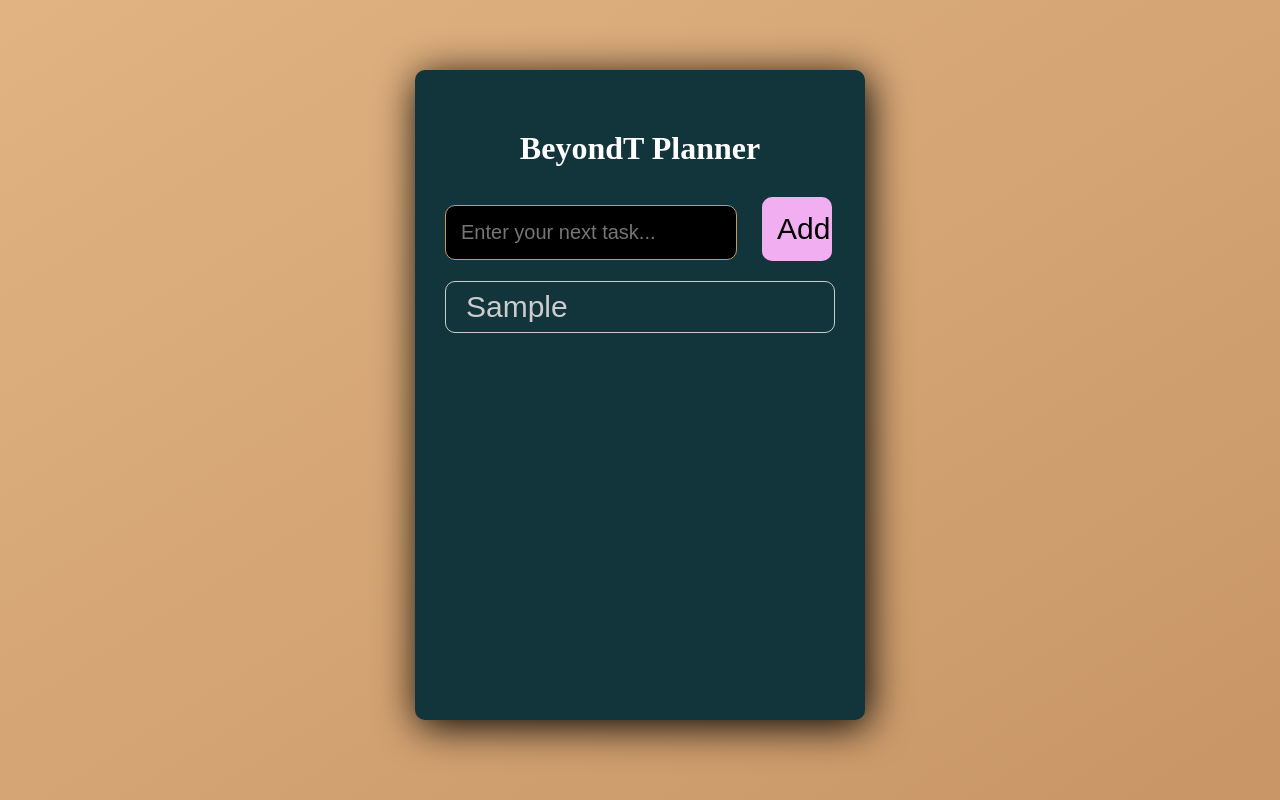
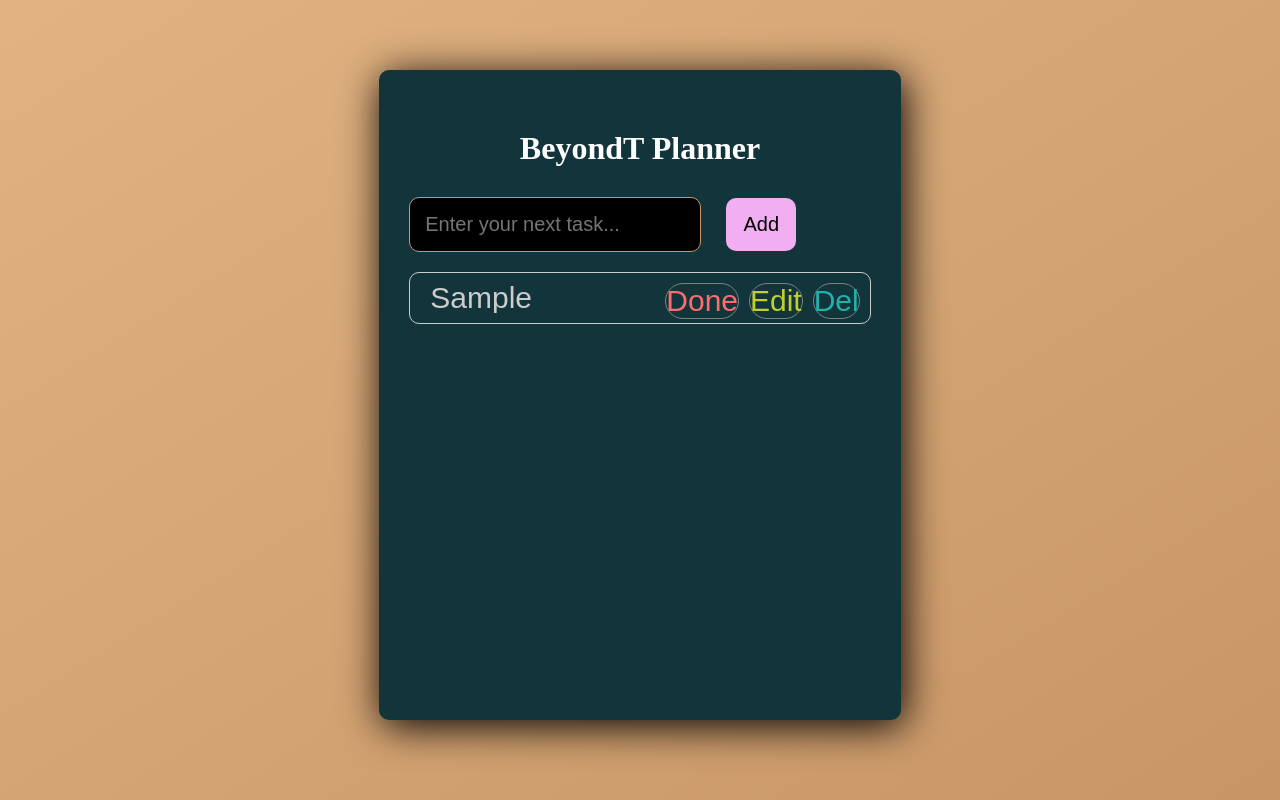
Before and after one commit to kenyansa/BeyondT_final_project_phase3_FI, a React (Create React App) app: page / in a window 1280 px wide. Both pictures are taken after typing "Sample" into the empty fields and a click on the button "Add". Built offline with nearby package versions, Linux system fonts and the light colour scheme.

Commit message:
remove fa buttons and replace with the manual ones

```diff
--- a/package.json
+++ b/package.json
@@ -6,6 +6,8 @@
     "@testing-library/jest-dom": "^5.16.4",
     "@testing-library/react": "^13.3.0",
     "@testing-library/user-event": "^13.5.0",
+    "fontawesome-4.7": "^4.7.0",
+    "fontawesome-5-icons-list": "^1.0.1",
     "react": "^18.2.0",
     "react-dom": "^18.2.0",
     "react-scripts": "5.0.1",
--- a/public/index.html
+++ b/public/index.html
@@ -12,6 +12,7 @@
     <link rel="apple-touch-icon" href="%PUBLIC_URL%/logo192.png" />
     <link rel="manifest" href="%PUBLIC_URL%/manifest.json" />
     <link rel="stylesheet" href="https://stackpath.bootstrapcdn.com/font-awesome/4.7.0/css/font-awesome.min.css" type="css/text"/>
+    <link rel="stylesheet" href="path/to/font-awesome/css/font-awesome.min.css">
     <title>BeyondT</title>
   </head>
   <body>
--- a/src/App.css
+++ b/src/App.css
@@ -41,7 +41,7 @@ padding: 0;
 .button-add{
   width: 70px;
   padding: 15px 15px;
-  font-size: 30px;
+  font-size: 20px;
   border-radius: 10px;
   border: 0;
   background-color: #f1aff1;
@@ -58,14 +58,15 @@ padding: 0;
 }
 
 .button-complete,
+.task-complete,
 .button-delete,
 .button-edit {
-  border :none;
+  border : solid 1px grey;
   outline: none;
   cursor: pointer;
   background-color: transparent;
   font-size: 30px;
-  border-radius: 50px;
+  border-radius: 30px;
 }
 
 .button-complete {
--- a/src/components/TodoList.js
+++ b/src/components/TodoList.js
@@ -8,23 +8,17 @@ const TodoList = ({todos, setTodos}) => {
                 <input type="text"
                 value={todo.title}
                 className="list"
-                onChange={(event)=>event.preventDefault()}
-                />
+                onChange={(event)=>
+                event.preventDefault()} />
                 <div>
-                    <button className='button-complete task-button'>
-                        <i className='fa fa-check-circle'></i>
-                    </button>
-                    <button className='button-edit task-button'>
-                        <i className='fa fa-edit'></i>
-                    </button>
-                    <button className='button-delete task-button'>
-                        <i className='fa fa-trash'></i>
-                    </button>
+                    <button className='button-complete'>Done</button>
+                    <button className='button-edit'>Edit</button>
+                    <button className='button-delete'>Del</button>
                 </div>
             </li>
-        )
-        )}
-    </div>);
+        ))}
+    </div>
+    );
 };
 
 export default TodoList
```
Also changed, not shown: 1 other file (tests, documents, lock files or other folders).
